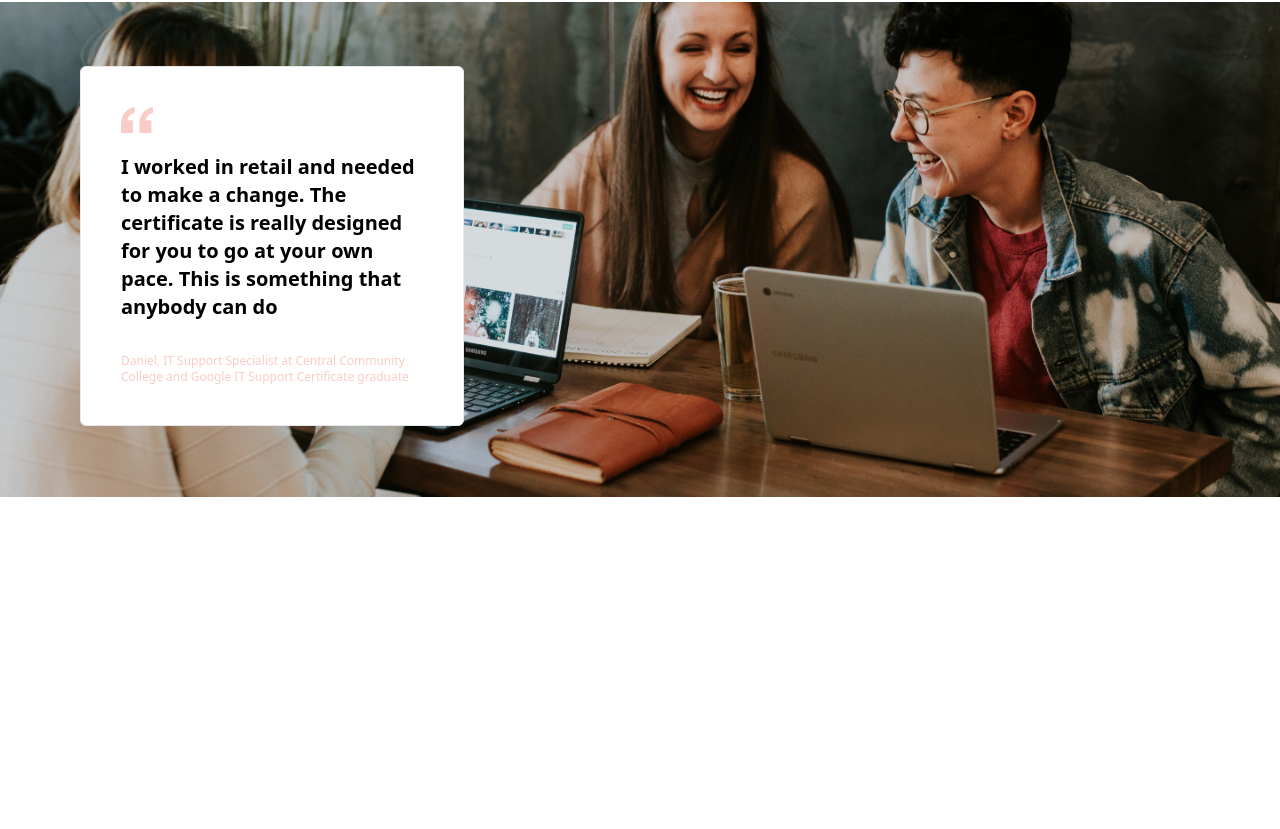
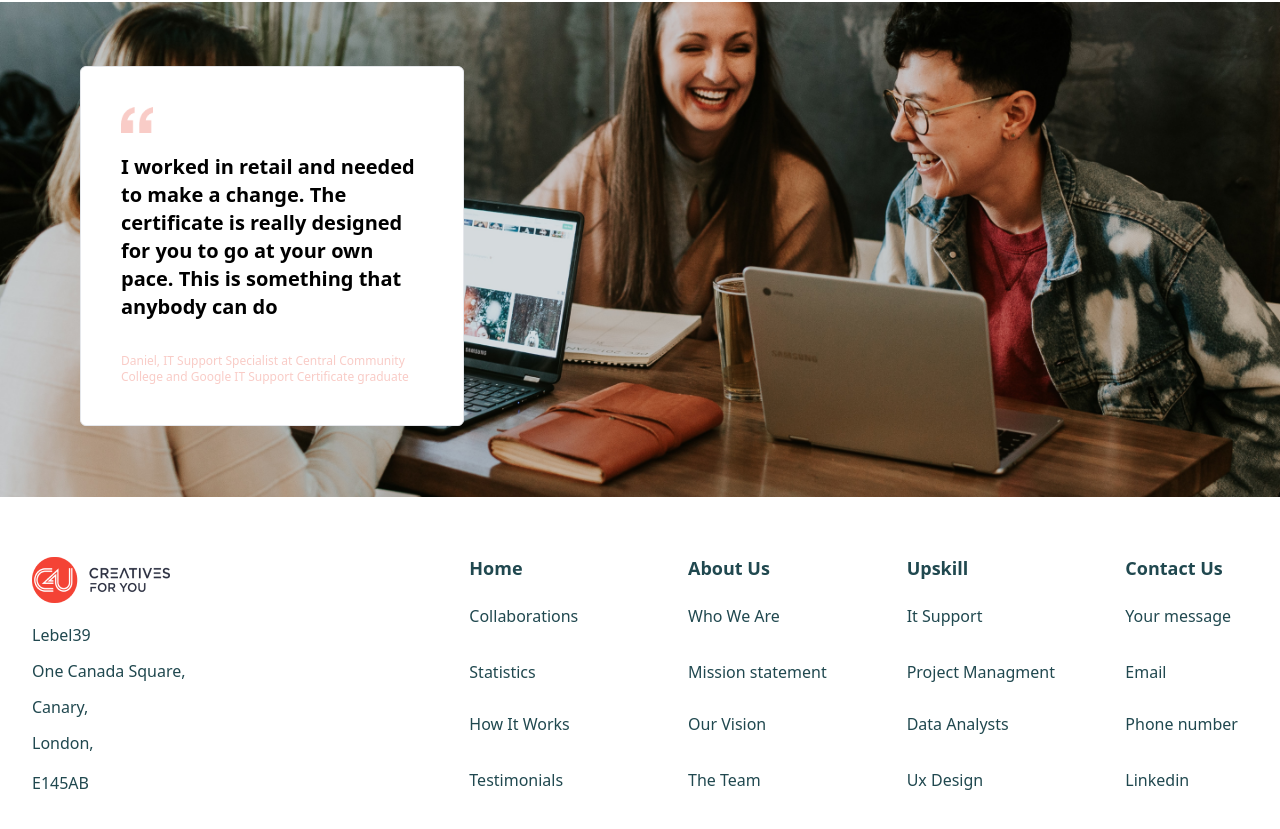
Before and after one commit to Md-Atikul-Islam-420/Tailwind-CSS-First-Assignment, a website built with Vite: page index.html in a window 1280 px wide. Shown: the part 4891-5720 px from the top of the page. Before the commit the page ends 5428 px from the top, so only its background shows below. Built offline with nearby package versions, Linux system fonts and the light colour scheme; files whose address does not match are found by name.

Commit message:
This is contact section

```diff
--- a/index.html
+++ b/index.html
@@ -313,3 +313,44 @@
 
         </div>
     </section>
+
+     <!--This is contact section-->
+
+     <section class="container grid grid-cols-12 mx-auto pb-5 mb-10 gap-8 md:px-0 px-4 pt-5 bg-[#FFFFFF] rounded-md dark:bg-gray-900 items-center">
+        <div class="md:col-span-4 col-span-4 md:ml-8">
+            <img class="dark:bg-white dark:rounded-sm" src="img/c4u full logo_2022 1.png" alt="">
+            <p class="text-[10px] md:text-[16px] text-[#20484F] pt-5 dark:text-gray-400">Lebel39</p>
+            <p class="text-[10px] md:text-[16px] text-[#20484F] pt-3 dark:text-gray-400">One Canada Square,</p>
+            <p class="text-[10px] md:text-[16px] text-[#20484F] pt-3 dark:text-gray-400">Canary,</p>
+            <p class="text-[10px] md:text-[16px] text-[#20484F] pt-3 dark:text-gray-400">London,</p>
+            <p class="text-[10px] md:text-[16px] text-[#20484F] pt-4 dark:text-gray-400">E145AB</p>
+        </div>
+        <div class="md:col-span-2 col-span-2 md:ml-8">
+            <h5 class="text-xs md:text-[18px] font-semibold text-[#20484F] dark:text-gray-400">Home</h5>
+            <p class="text-[10px] md:text-[16px] text-[#20484F] pt-5 md:pt-7 dark:text-gray-400">Collaborations</p>
+            <p class="text-[10px] md:text-[16px] text-[#20484F] pt-6 md:pt-8 dark:text-gray-400">Statistics</p>
+            <p class="text-[10px] md:text-[16px] text-[#20484F] pt-6 md:pt-7 dark:text-gray-400">How It Works</p>
+            <p class="text-[10px] md:text-[16px] text-[#20484F] pt-5 md:pt-8 dark:text-gray-400">Testimonials</p>
+        </div>
+        <div class="md:col-span-2 col-span-2 md:ml-8">
+            <h5 class="text-xs md:text-[18px] font-semibold text-[#20484F] dark:text-gray-400">About Us</h5>
+            <p class="text-[10px] md:text-[16px] text-[#20484F] pt-2 md:pt-7 dark:text-gray-400">Who We Are</p>
+            <p class="text-[10px] md:text-[16px] text-[#20484F] pt-2 md:pt-8 dark:text-gray-400">Mission statement</p>
+            <p class="text-[10px] md:text-[16px] text-[#20484F] pt-2 md:pt-7  dark:text-gray-400">Our Vision</p>
+            <p class="text-[10px] md:text-[16px] text-[#20484F] pt-1 md:pt-8 dark:text-gray-400">The Team</p>
+        </div>
+        <div class="md:col-span-2 col-span-2 md:ml-8">
+            <h5 class="text-xs md:text-[18px] font-semibold text-[#20484F] dark:text-gray-400">Upskill</h5>
+            <p class="text-[10px] md:text-[16px] text-[#20484F] pt-3 md:pt-7 dark:text-gray-400">It Support</p>
+            <p class="text-[10px] md:text-[16px] text-[#20484F] pt-2.5 md:pt-8 dark:text-gray-400">Project Managment</p>
+            <p class="text-[10px] md:text-[16px] text-[#20484F] pt-3 md:pt-7 dark:text-gray-400">Data Analysts</p>
+            <p class="text-[10px] md:text-[16px] text-[#20484F] pt-2 md:pt-8 dark:text-gray-400">Ux Design</p>
+        </div>
+        <div class="md:col-span-2 col-span-2 md:ml-8">
+            <h5 class="text-xs md:text-[18px] font-semibold text-[#20484F] dark:text-gray-400">Contact Us</h5>
+            <p class="text-[10px] md:text-[16px] text-[#20484F] pt-3 md:pt-7 dark:text-gray-400">Your message</p>
+            <p class="text-[10px] md:text-[16px] text-[#20484F] pt-3.5 md:pt-8 dark:text-gray-400">Email</p>
+            <p class="text-[10px] md:text-[16px] text-[#20484F] pt-3 md:pt-7 dark:text-gray-400">Phone number</p>
+            <p class="text-[10px] md:text-[16px] text-[#20484F] pt-4 md:pt-8 dark:text-gray-400">Linkedin</p>
+        </div>
+    </section>
```
